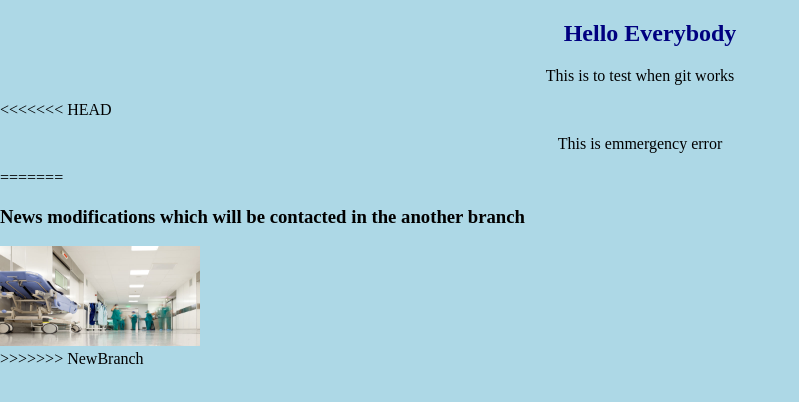
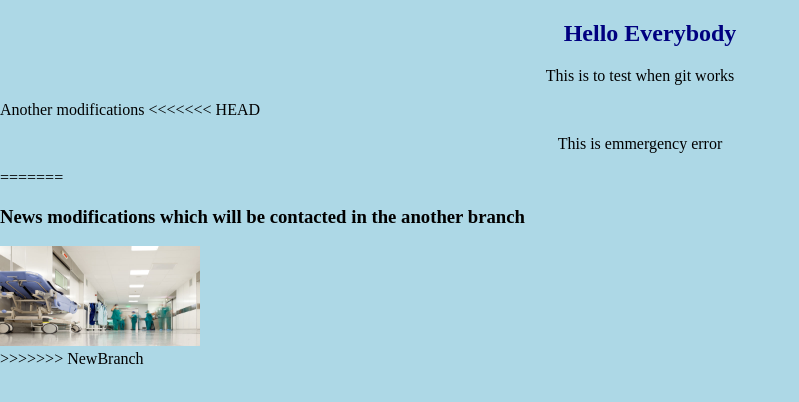
Before and after one commit to Kenedy-GBESSI/NewUser, a plain HTML site: page index.html in a window 1280 px wide. Shown: the whole page, without its empty margins (0-799 px from the left). Drawn offline with Linux system fonts and the light colour scheme.

Commit message:
Update index.html

```diff
--- a/index.html
+++ b/index.html
@@ -10,6 +10,7 @@
 <body>
   <h2>Hello Everybody</h2>
   <p>This is to test when git works</p>
+  Another modifications
 <<<<<<< HEAD
   <p>This is emmergency error</p>
 =======
```
